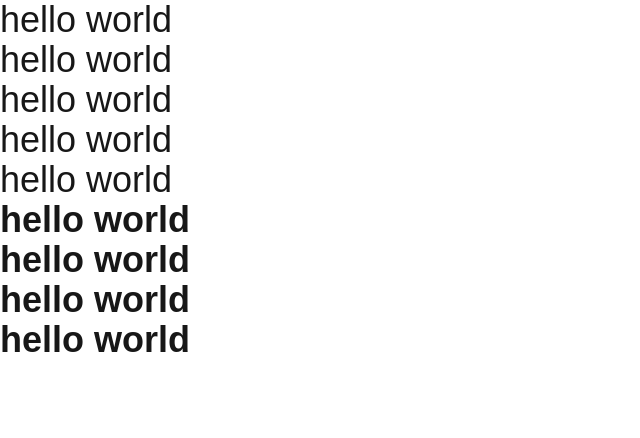
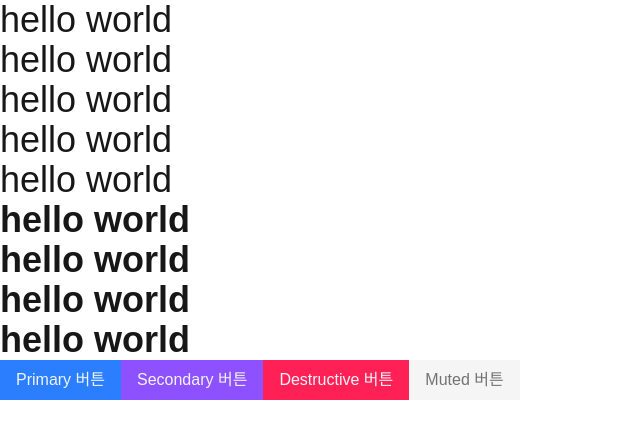
Before and after one commit to rladydqls99/next_proto, a Next.js app: page / in a window 1280 px wide. Shown: the top 438 px of the page, without its empty margins (0-640 px from the left). Built offline with nearby package versions, Linux system fonts and the light colour scheme.

Commit message:
🔧 chore: 색상 변수 정의(primary, secondary, destructive, muted)

```diff
--- a/src/app/(pages)/page.tsx
+++ b/src/app/(pages)/page.tsx
@@ -10,6 +10,18 @@ export default function Home() {
       <h1 className="text-4xl font-bold">hello world</h1>
       <h1 className="text-4xl font-extrabold">hello world</h1>
       <h1 className="text-4xl font-black">hello world</h1>
+      <button className="bg-primary hover:bg-primary-hover active:bg-primary-active text-primary-foreground px-4 py-2">
+        Primary 버튼
+      </button>
+      <button className="bg-secondary hover:bg-secondary-hover active:bg-secondary-active text-secondary-foreground px-4 py-2">
+        Secondary 버튼
+      </button>
+      <button className="bg-destructive hover:bg-destructive-hover active:bg-destructive-active text-destructive-foreground px-4 py-2">
+        Destructive 버튼
+      </button>
+      <button className="bg-muted hover:bg-muted-hover active:bg-muted-active text-muted-foreground px-4 py-2">
+        Muted 버튼
+      </button>
     </div>
   );
 }
--- a/src/app/styles/globals.css
+++ b/src/app/styles/globals.css
@@ -4,6 +4,21 @@
 :root {
   --background: #ffffff;
   --foreground: #171717;
+
+  --primary: oklch(62.3% 0.214 259.815);
+  --primary-hover: oklch(54.6% 0.245 262.881);
+  --primary-active: oklch(48.8% 0.243 264.376);
+  --primary-foreground: oklch(96.8% 0.007 247.896);
+  --secondary: oklch(60.6% 0.25 292.717);
+  --secondary-hover: oklch(54.1% 0.281 293.009);
+  --secondary-active: oklch(49.1% 0.27 292.581);
+  --secondary-foreground: oklch(96.8% 0.007 247.896);
+  --destructive: oklch(64.5% 0.246 16.439);
+  --destructive-hover: oklch(58.6% 0.253 17.585);
+  --destructive-active: oklch(51.4% 0.222 16.935);
+  --destructive-foreground: oklch(96.8% 0.007 247.896);
+  --muted: oklch(0.97 0 0);
+  --muted-foreground: oklch(0.556 0 0);
 }
 
 @theme inline {
@@ -11,13 +26,21 @@
   --color-foreground: var(--foreground);
 
   --font-pretendard: var(--font-pretendard);
-}
 
-@media (prefers-color-scheme: dark) {
-  :root {
-    --background: #0a0a0a;
-    --foreground: #ededed;
-  }
+  --color-primary: var(--primary);
+  --color-primary-hover: var(--primary-hover);
+  --color-primary-active: var(--primary-active);
+  --color-primary-foreground: var(--primary-foreground);
+  --color-secondary: var(--secondary);
+  --color-secondary-hover: var(--secondary-hover);
+  --color-secondary-active: var(--secondary-active);
+  --color-secondary-foreground: var(--secondary-foreground);
+  --color-destructive: var(--destructive);
+  --color-destructive-hover: var(--destructive-hover);
+  --color-destructive-active: var(--destructive-active);
+  --color-destructive-foreground: var(--destructive-foreground);
+  --color-muted: var(--muted);
+  --color-muted-foreground: var(--muted-foreground);
 }
 
 body {
```
